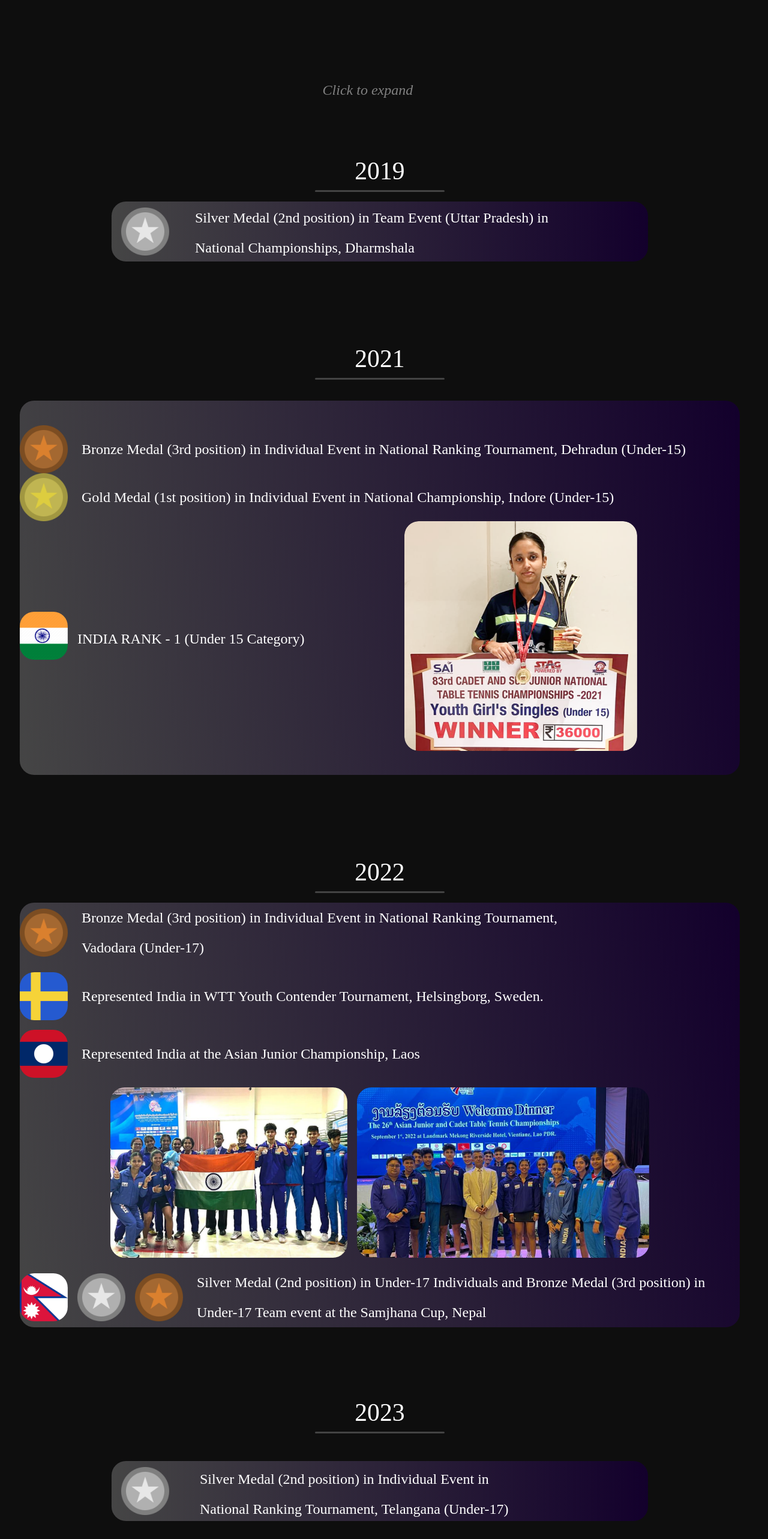
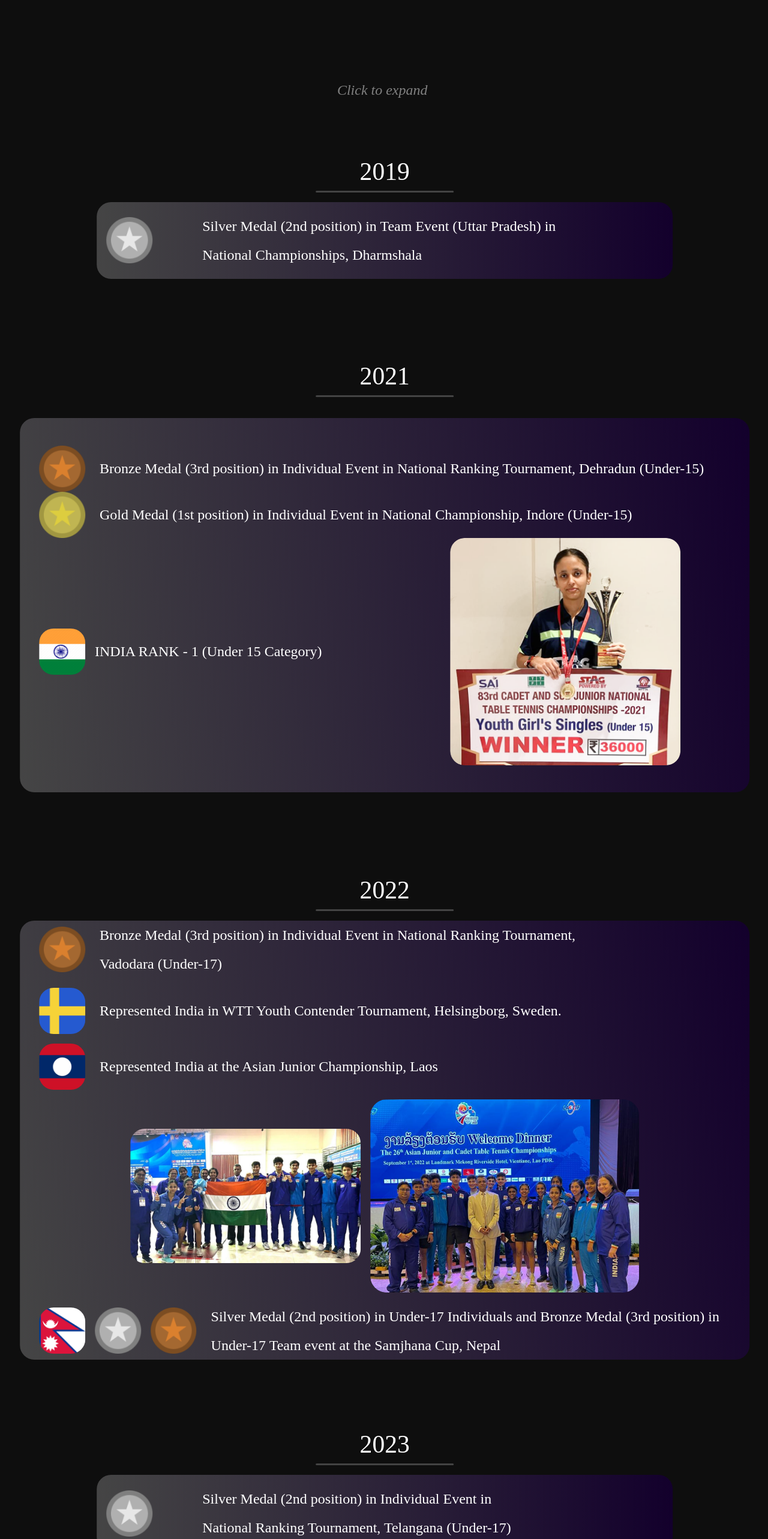
Before and after one commit to kaneeshk24/AT_v1, a React (Create React App) app: page / in a window 1280 px wide. Shown: the part 2320-4886 px from the top of the page at 60% size. Built offline with nearby package versions, Linux system fonts and the light colour scheme.

Commit message:
achievements

```diff
--- a/src/components/MidInfo.module.css
+++ b/src/components/MidInfo.module.css
@@ -1,13 +1,18 @@
 .myAchievements {
-    width: 863px;
+    width: 80vw;
     position: relative;
-    line-height: 50px;
+    line-height: 3rem;
     display: inline-block;
     flex-shrink: 1;
   }
   .clickToExpand {
     position: relative;
-    line-height: 24px;
+    line-height: 1.5rem;
+  }
+  .clickToExpand1 {
+    position: relative;
+    line-height: 1.5rem;
+    left: 1rem;
   }
   .click {
     align-self: stretch;
@@ -16,7 +21,7 @@
     align-items: center;
     justify-content: center;
     text-align: center;
-    font-size: 24px;
+    font-size: 1.5rem;
     color: gray;
   }
   .head {
@@ -24,12 +29,12 @@
     flex-direction: column;
     align-items: center;
     justify-content: center;
-    gap: 20px;
+    gap: 1.25rem;
   }
   .silverIcon {
-    width: 80px;
+    width: 6vw;
     position: relative;
-    height: 80px;
+    height: auto;
     /* left: 7px; */
     /* object-fit: cover; */
   }
@@ -37,11 +42,11 @@
     margin: 0;
   }
   .silverMedal2ndContainer {
-    width: 739px;
+    width: 60vw;
     position: relative;
-    line-height: 50px;
+    line-height: 3rem;
     display: inline-block;
-    height: 96px;
+    height: auto;
     flex-shrink: 0;
   }
   .content,
@@ -50,57 +55,57 @@
     align-items: center;
   }
   .content {
-    width: 894px;
-    border-radius: 24px;
+    width: 75vw;
+    border-radius: 1.5rem;
     background: linear-gradient(89.28deg, #454545, #13002c);
-    height: 100px;
+    height: auto;
     flex-direction: row;
     justify-content: space-between;
-    padding: 16px;
+    padding: 1rem;
     box-sizing: border-box;
-    font-size: 24px;
+    font-size: 1.5rem;
   }
   .div {
-    width: 1200px;
+    width: 95vw;
     flex-direction: column;
     justify-content: flex-start;
-    gap: 16px;
+    gap: 1rem;
   }
 
   .bronzeMedal3rd {
     flex: 1;
     position: relative;
-    left: 7px;
-    line-height: 50px;
+    left: 0.5rem;
+    line-height: 3rem;
   }
   .bronzeParent {
-    width: 1200px;
+    width: 90vw;
     display: flex;
     flex-direction: row;
     align-items: center;
     justify-content: flex-start;
-    gap: 16px;
+    gap: 1rem;
   }
   .image94Icon {
-    width: 80px;
+    width: 6vw;
     position: relative;
-    border-radius: 24px;
-    height: 80px;
+    border-radius: 1.5rem;
+    height: auto;
     object-fit: cover;
   }
   .indiaRank {
-    width: 529px;
+    width: 45vw;
     position: relative;
-    line-height: 50px;
+    line-height: 3rem;
     display: inline-block;
-    height: 41px;
+    height: auto;
     flex-shrink: 0;
   }
   .whatsappImage20240515At2 {
-    width: 388px;
+    width: 30vw;
     position: relative;
-    border-radius: 24px;
-    height: 383px;
+    border-radius: 1.5rem;
+    height: auto;
     object-fit: cover;
   }
   .content1,
@@ -112,28 +117,28 @@
   }
   .content1 {
     align-self: stretch;
-    border-radius: 24px;
+    border-radius: 1.5rem;
     background: linear-gradient(81.63deg, #454545, #13002c);
     height: 624px;
     justify-content: center;
-    font-size: 24px;
-    top: -181px;
+    font-size: 1.5rem;
+    top: -11.3rem;
   }
   .div2 {
-    width: 1200px;
+    width: 95vw;
     height: 887px;
     justify-content: space-between;
   }
   .whatsappImage20240515At21,
   .whatsappImage20240515At22 {
-    width: 395px;
+    width: 30vw;
     position: relative;
-    border-radius: 24px;
-    height: 284px;
+    border-radius: 1.5rem;
+    height: auto;
     object-fit: cover;
   }
   .whatsappImage20240515At22 {
-    width: 487px;
+    width: 35vw;
   }
   .content2,
   .div4,
@@ -145,7 +150,7 @@
   }
   .div9 {
     flex-direction: row;
-    gap: 16px;
+    gap: 1rem;
   }
   .content2,
   .div4 {
@@ -153,37 +158,37 @@
   }
   .content2 {
     align-self: stretch;
-    border-radius: 24px;
+    border-radius: 1.5rem;
     background: linear-gradient(77.33deg, #454545, #13002c);
-    gap: 16px;
-    font-size: 24px;
+    gap: 1rem;
+    font-size: 1.5rem;
   }
   .div4 {
-    width: 1200px;
-    top: -181px;
-    gap: 16px;
+    width: 95vw;
+    top: -11.3rem;
+    gap: 1rem;
   }
   .rectangleDiv {
-    width: 216px;
+    width: 18vw;
     position: relative;
-    border-radius: 16px;
+    border-radius: 1rem;
     background-color: var(--color-darkslategray);
-    height: 3px;
+    height: 0.2rem;
   }
   .silverMedal2ndContainer1 {
-    width: 731px;
+    width: 60vw;
     position: relative;
-    line-height: 50px;
+    line-height: 3rem;
     display: inline-block;
-    height: 90px;
+    height: auto;
     flex-shrink: 0;
   }
   .div11 {
-    width: 1200px;
-    height: 193px;
+    width: 95vw;
+    height: 191px;
     display: flex;
     position: relative;
-    top: -201px;
+    top: -12.6rem;
     flex-direction: column;
     align-items: center;
     justify-content: space-between;
@@ -192,16 +197,16 @@
     position: absolute;
     top: 0;
     left: 0;
-    border-radius: 24px;
-    background-color: var(--color-gray-200);
-    width: 80px;
-    height: 80px;
+    border-radius: 1.5rem;
+    background-color: gray;
+    width: 6vw;
+    height: 4.63rem;
   }
   .div20 {
     position: absolute;
-    top: calc(50% - 25px);
-    left: calc(50% - 33px);
-    line-height: 50px;
+    top: calc(50% - 1.5rem);
+    left: calc(50% - 1.5rem);
+    line-height: 3rem;
   }
   .rectangleParent {
     width: 80px;
@@ -211,36 +216,36 @@
   .currentInternationalRank {
     flex: 1;
     position: relative;
-    font-size: 24px;
-    line-height: 50px;
+    font-size: 1.5rem;
+    line-height: 3rem;
     color: var(--color-white);
   }
   .content4,
   .div19 {
     display: flex;
     justify-content: flex-start;
-    gap: 16px;
+    gap: 1rem;
   }
   .div19 {
-    width: 1200px;
+    width: 95vw;
     flex-direction: row;
     align-items: center;
-    font-size: 24px;
+    font-size: 1.5rem;
     color: #29ff7e;
   }
   .content4 {
     align-self: stretch;
-    border-radius: 24px;
+    border-radius: 1.5rem;
     background: linear-gradient(86.17deg, #454545, #13002c);
     flex-direction: column;
     align-items: flex-start;
-    font-size: 24px;
+    font-size: 1.5rem;
   }
   .div13 {
-    width: 1200px;
+    width: 95vw;
     align-items: center;
-    gap: 16px;
-    top: -181px;
+    gap: 1rem;
+    top: -11.3rem;
   }
   .achievements,
   .div13,
@@ -253,30 +258,30 @@
   .stats {
     margin: 0;
     align-items: flex-end;
-    gap: 150px;
+    gap: 9.4rem;
   }
   .achievements {
     position: absolute;
-    top: 103px;
-    left: 336px;
-    width: 1248px;
+    top: 6.4rem;
+    left: 35vw;
+    width: 80vw;
     align-items: center;
-    gap: 111px;
+    gap: 7rem;
   }
   .achinfo,
   .midinfo {
-    height: 4068px;
+    height: 254.25rem;
     overflow: hidden;
   }
   .achinfo {
     position: absolute;
-    top: -69px;
+    top: -4.3rem;
     transform: translateX(-32.4%);
-    width: 1920px;
+    width: 148vw;
   }
   .midinfo {
     width: 100%;
-    max-width: 1440px;
+    max-width: 90vw;
     background-color: var(--color-gray-200);
     text-align: left;
     font-size: calc(16px + 2vw);
--- a/src/components/midinfo.js
+++ b/src/components/midinfo.js
@@ -7,7 +7,7 @@ const MidInfo = ({ className = "" }) => {
       <div className={styles.achinfo}>
         <div className={styles.achievements}>
           <div className={styles.click}>
-            <i className={styles.clickToExpand}>  Click to expand</i>
+            <i className={styles.clickToExpand1}>  Click to expand</i>
           </div>
           <ul className={styles.stats}>
             <div className={styles.div}>
```
